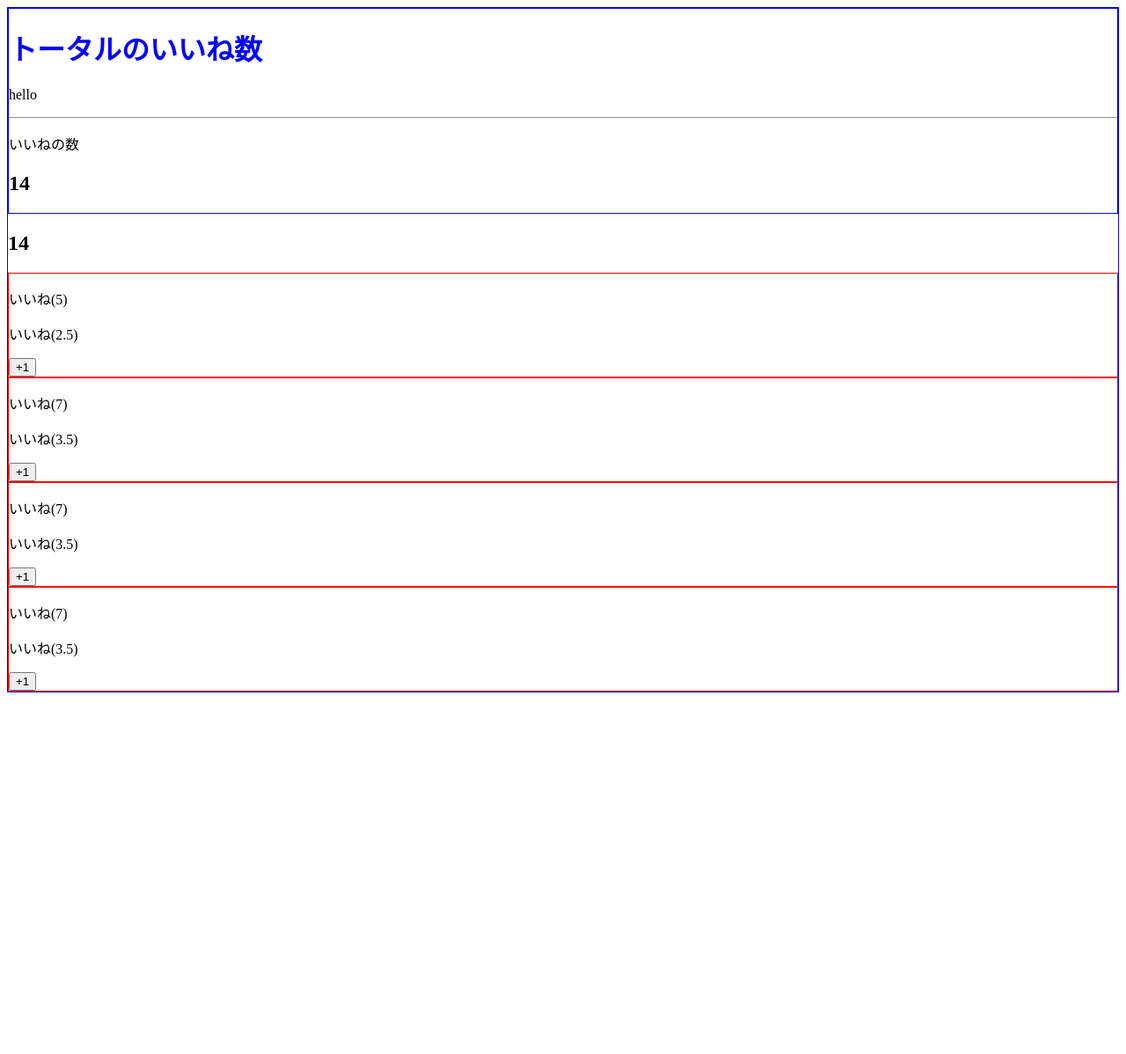
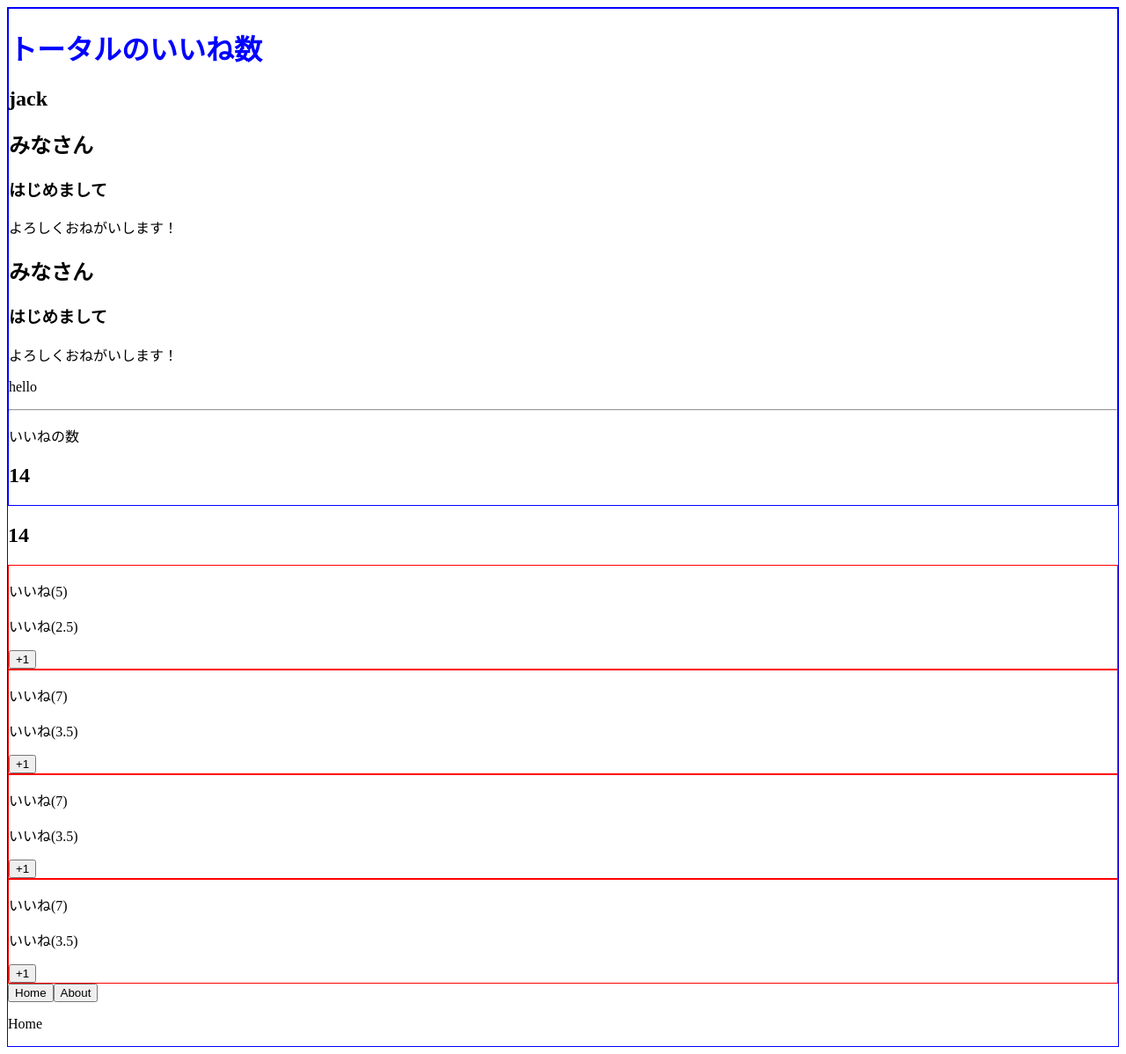
Before and after one commit to eggchi21/udemy-vuejs, a Vue app: page / in a window 1280 px wide. Shown: the whole page at 88% size. Before the commit the page ends 800 px from the top, so only its background shows below. Built offline with nearby package versions, Linux system fonts and the light colour scheme.

Commit message:
until sec8

```diff
--- a/src/App.vue
+++ b/src/App.vue
@@ -1,9 +1,13 @@
 <template>
   <div>
     <LikeHeader header-text="hello">
-      <template v-slot:title>
+      <h2>みなさん</h2>
+      <template v-slot:title="slotProps">
         <h1>トータルのいいね数</h1>
+        <h2>{{slotProps.user.firstName}}</h2>
       </template>
+      <h3>はじめまして</h3>
+      <p>よろしくおねがいします！</p>
       <template v-slot:number>
         <h2>{{number}}</h2>
       </template>
@@ -14,26 +18,39 @@
     <LikeNumber :total-number="number" v-on:my-click="incrementNumber"></LikeNumber>
     <LikeNumber :total-number="number" test-props="test"></LikeNumber>
 
+    <button @click="currentComponent ='Home'">Home</button>
+    <button @click="currentComponent ='About'">About</button>
+    <keep-alive>
+      <component :is="currentComponent"></component>
+    </keep-alive>
+
+
   </div>
 </template>
 
 <script>
-import LikeHeader from "./components/LikeHeader.vue"
+import LikeHeader from "./components/LikeHeader.vue";
+import About from "./components/About.vue";
+import Home from "./components/Home.vue";
 
 export default {
   data(){
     return{
-      number:14
+      number:14,
+      currentComponent: "Home"
     }
   },
   components: {
-    LikeHeader
+    LikeHeader,
+    About,
+    Home
   },
   methods: {
     incrementNumber(value){
       this.number = value
     }
-  }
+  },
+
 }
 </script>
 
--- /dev/null
+++ b/src/components/About.vue
@@ -0,0 +1,20 @@
+<template>
+  <div>
+    <p>About</p>
+    <input>
+  </div>
+</template>
+
+<script>
+export default {
+  // destroyed(){
+  //   console.log("destroyed");
+  // },
+  // deactivated(){
+  //   console.log("deactivated");
+  // },
+  // activated(){
+  //   console.log("activated");
+  // }
+}
+</script>
--- /dev/null
+++ b/src/components/Home.vue
@@ -0,0 +1,3 @@
+<template>
+  <p>Home</p>
+</template>
--- a/src/components/LikeHeader.vue
+++ b/src/components/LikeHeader.vue
@@ -1,6 +1,8 @@
 <template>
   <div>
-    <slot name="title"></slot>
+    <slot name="title" v-bind:user="user" text="text"></slot>
+    <slot></slot>
+    <slot name="default"></slot>
     <p>{{headerText}}</p>
     <hr>
     <p>いいねの数</p>
@@ -11,7 +13,15 @@
 </template>
 <script>
 export default {
-  props: ["headerText"]
+  props: ["headerText"],
+  data(){
+    return{
+      user:{
+        firstName:"jack",
+        lastName:"donald"
+      }
+    }
+  }
 }
 </script>
 
```
